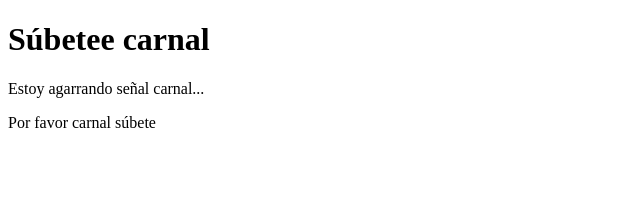
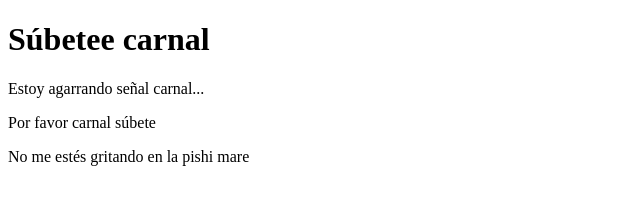
Before and after one commit to Egolemur/crab, a plain HTML site: page HelloWorld.html in a window 1280 px wide. Shown: the whole page, without its empty margins (0-640 px from the left). Drawn offline with Linux system fonts and the light colour scheme.

Commit message:
commit desde VS CODE 2

```diff
--- a/HelloWorld.html
+++ b/HelloWorld.html
@@ -10,5 +10,6 @@
     <h1>Súbetee carnal</h1>
     <p>Estoy agarrando señal carnal...</p>
     <p>Por favor carnal súbete</p>
+    <p>No me estés gritando en la pishi mare</p>
 </body>
 </html>
```
